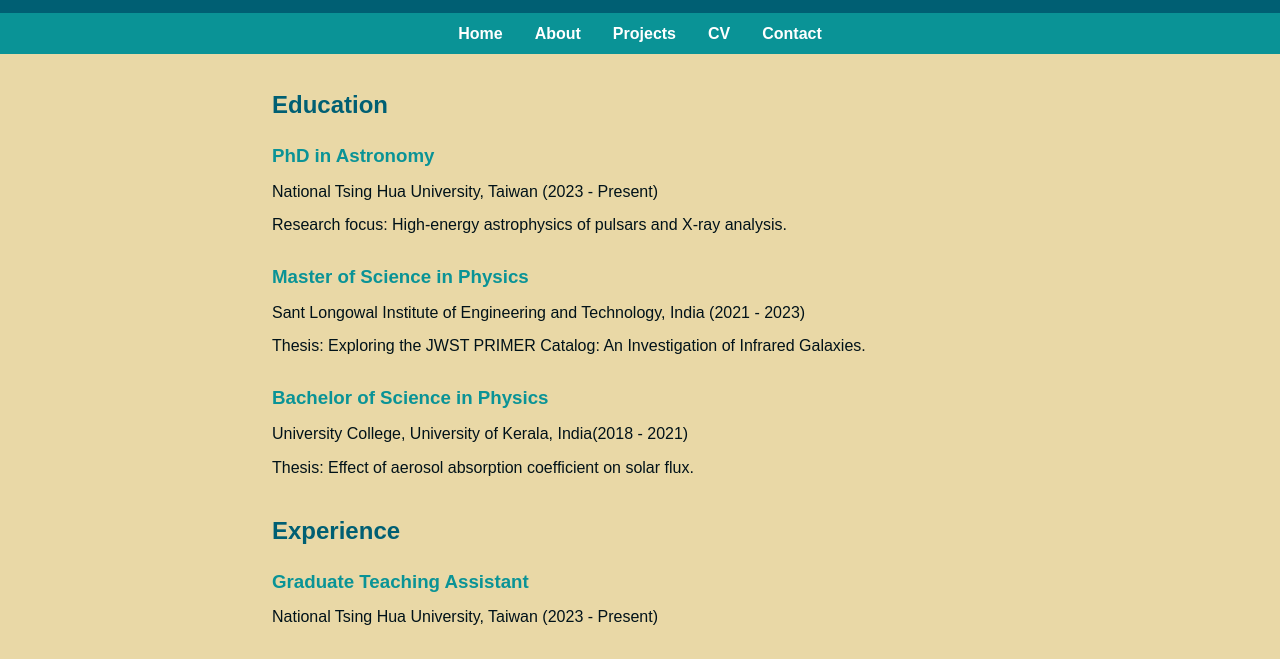
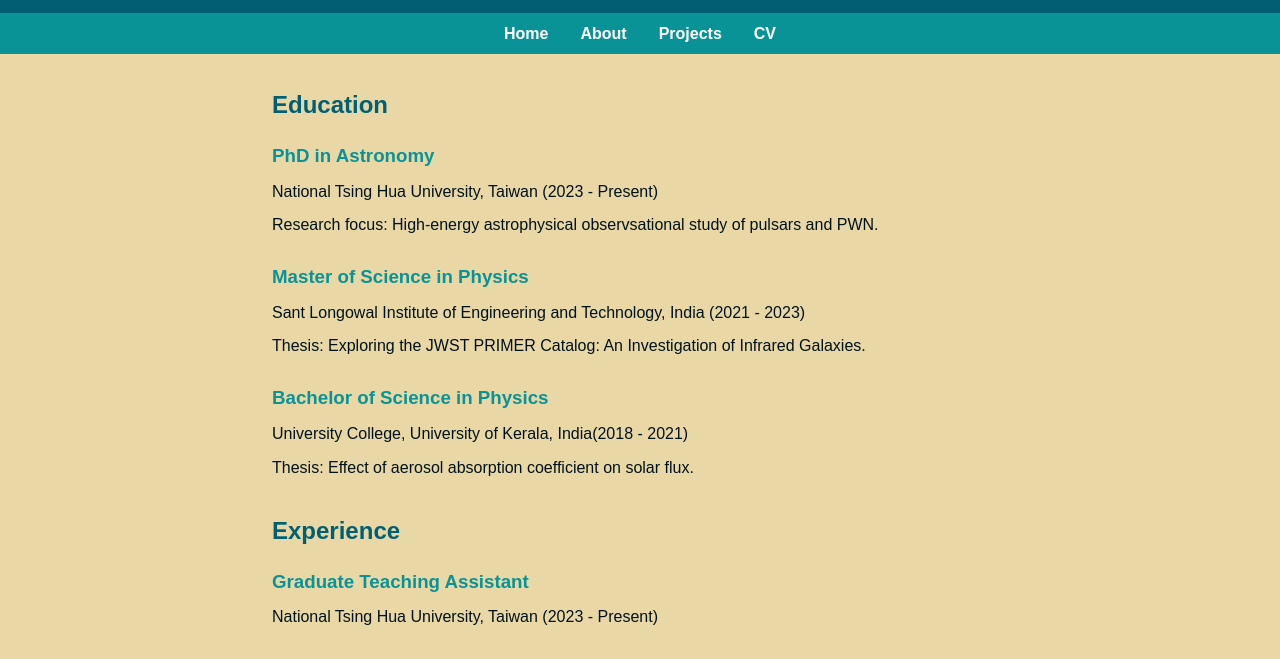
Before and after one commit to KoothodilAbhijithAugustine/koothodilabhijithaugustine.github.io, a plain HTML site: page about.html in a window 1280 px wide. Shown: the part 96-755 px from the top of the page. Drawn offline with Linux system fonts and the light colour scheme.

Commit message:
Update about.html

```diff
--- a/about.html
+++ b/about.html
@@ -114,7 +114,6 @@
         <a href="about.html">About</a>
         <a href="projects.html">Projects</a>
         <a href="cv.html">CV</a>
-        <a href="contact.html">Contact</a>
     </nav>
 
     <main>
@@ -123,7 +122,7 @@
             <div class="cv-item">
                 <h3>PhD in Astronomy</h3>
                 <p>National Tsing Hua University, Taiwan (2023 - Present)</p>
-                <p>Research focus: High-energy astrophysics of pulsars and X-ray analysis.</p>
+                <p>Research focus: High-energy astrophysical observsational study of pulsars and PWN.</p>
             </div>
             <div class="cv-item">
                 <h3>Master of Science in Physics</h3>
```
